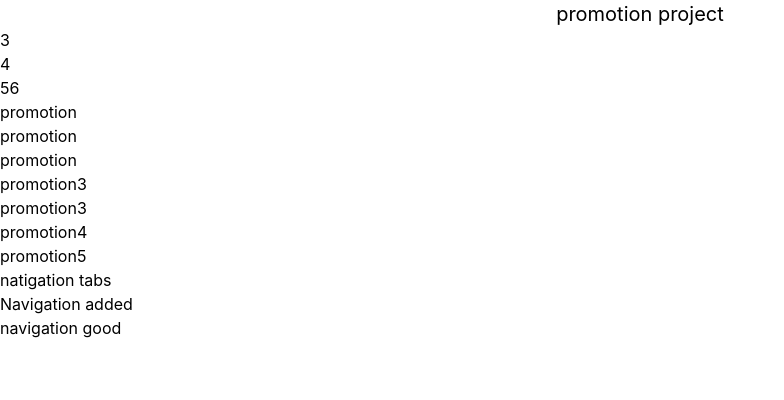
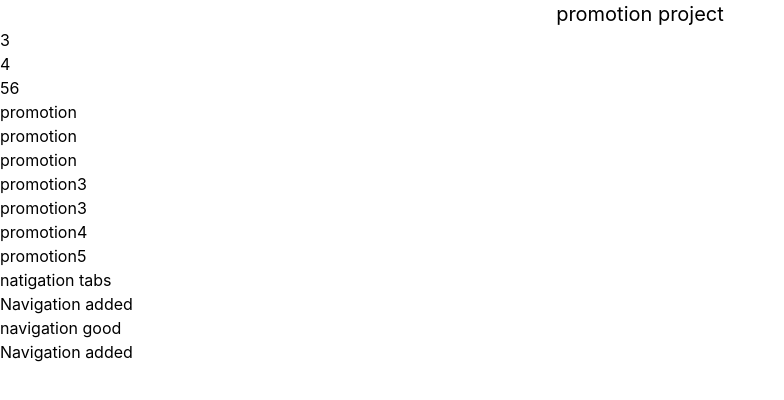
Before and after one commit to UmiduKaushika97/promotion-project, a React (Vite) app: page / in a window 1280 px wide. Shown: the top 400 px of the page, without its empty margins (0-784 px from the left). Built offline with nearby package versions, Linux system fonts and the light colour scheme.

Commit message:
navigation tabs

```diff
--- a/src/App.tsx
+++ b/src/App.tsx
@@ -21,6 +21,7 @@ function App() {
 <p>natigation tabs</p>
 <h5>Navigation added </h5>
 <p>navigation good</p>
+<h3>Navigation added </h3>
 
     </>
   )
```
